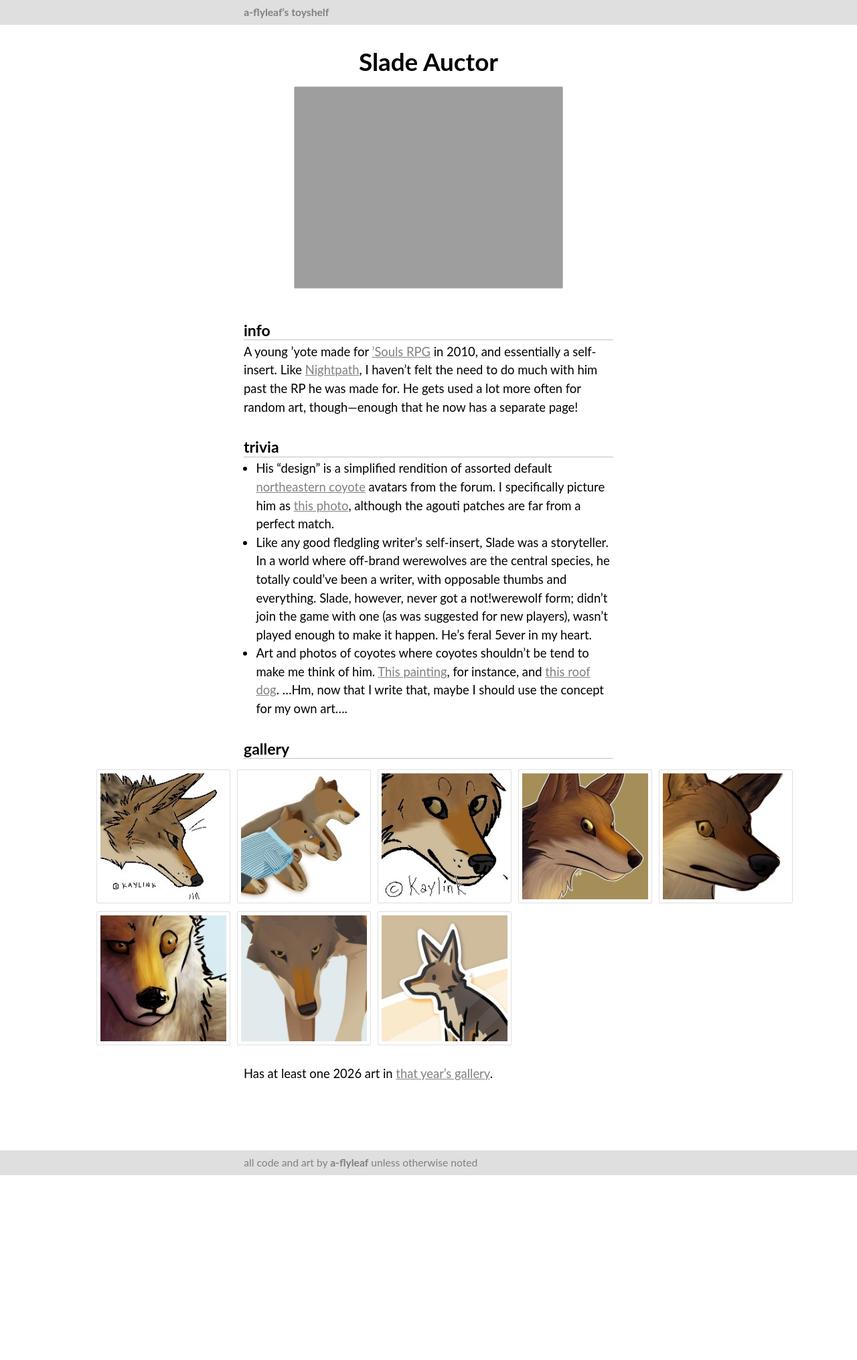
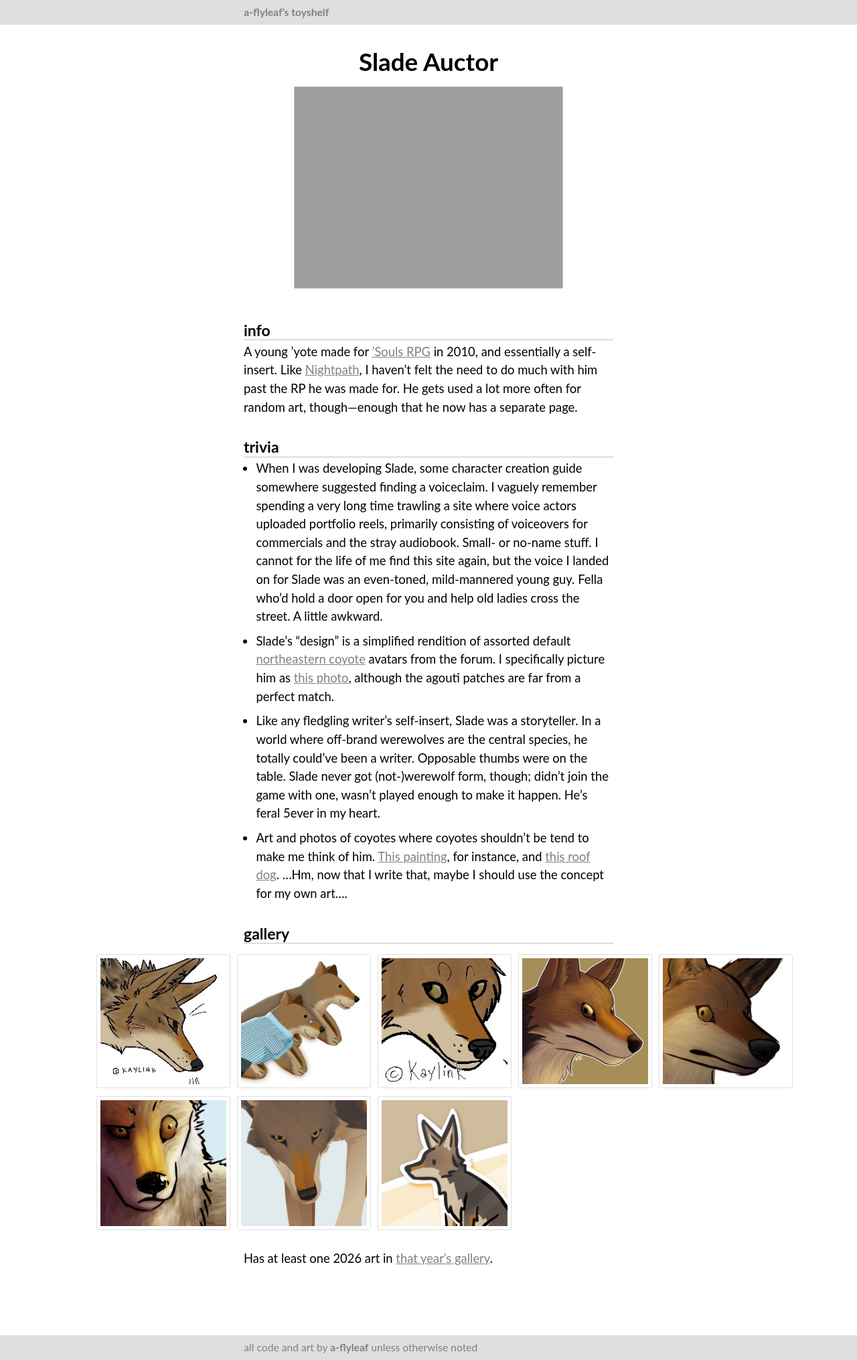
Before and after one commit to a-flyleaf/toyshelf, a Jekyll site: the page built from misc/slade-auctor.md, in a window 1280 px wide. Shown: the whole page at 67% size. Built offline with Jekyll 4.4.1, drawn with Linux system fonts in a browser that asks for light colours; some web fonts are replaced; before the commit the page ends 1755 px from its top, so only the background shows below that.

Commit message:
various copyedits

```diff
--- a/misc/slade-auctor.md
+++ b/misc/slade-auctor.md
@@ -5,13 +5,16 @@ nm: slade
 imgsrc: lineless-yote
 
 info: |-
-  A young ’yote made for [’Souls RPG](https://soulsrpg.com/forum/) in 2010, and essentially a self-insert. Like [Nightpath](INC_URL/misc#nightpath), I haven't felt the need to do much with him past the RP he was made for. He gets used a lot more often for random art, though---enough that he now has a separate page!
+  A young ’yote made for [’Souls RPG](https://soulsrpg.com/forum/) in 2010, and essentially a self-insert. Like [Nightpath](INC_URL/misc#nightpath), I haven't felt the need to do much with him past the RP he was made for. He gets used a lot more often for random art, though---enough that he now has a separate page.
 
 
 trivia: |-
-  - His "design" is a simplified rendition of assorted default [northeastern coyote](https://wiki.soulsrpg.com/index.php?n=Resources.NortheasternCoyote) avatars from the forum. I specifically picture him as [this photo](https://www.flickr.com/photos/10574543@N08/2761106350/in/photostream/), although the agouti patches are far from a perfect match.
-  - Like any good fledgling writer's self-insert, Slade was a storyteller. In a world where off-brand werewolves are the central species, he totally could've been a writer, with opposable thumbs and everything. Slade, however, never got a not!werewolf form; didn't join the game with one (as was suggested for new players), wasn't played enough to make it happen. He's feral 5ever in my heart.
+  - When I was developing Slade, some character creation guide somewhere suggested finding a voiceclaim. I vaguely remember spending a very long time trawling a site where voice actors uploaded portfolio reels, primarily consisting of voiceovers for commercials and the stray audiobook. Small- or no-name stuff. I cannot for the life of me find this site again, but the voice I landed on for Slade was an even-toned, mild-mannered young guy. Fella who'd hold a door open for you and help old ladies cross the street. A little awkward.
+  - Slade's "design" is a simplified rendition of assorted default [northeastern coyote](https://wiki.soulsrpg.com/index.php?n=Resources.NortheasternCoyote) avatars from the forum. I specifically picture him as [this photo](https://www.flickr.com/photos/10574543@N08/2761106350/in/photostream/), although the agouti patches are far from a perfect match.
+  - Like any fledgling writer's self-insert, Slade was a storyteller. In a world where off-brand werewolves are the central species, he totally could've been a writer. Opposable thumbs were on the table. Slade never got (not-)werewolf form, though; didn't join the game with one, wasn't played enough to make it happen. He's feral 5ever in my heart.
   - Art and photos of coyotes where coyotes shouldn't be tend to make me think of him. [This painting](https://artbycreeps.tumblr.com/post/769862237053714432/somber-22x28-inches-oil-on-wood-sold), for instance, and [this roof dog](https://bestthingfortoday.tumblr.com/post/115113583299/wild-coyote-on-the-roof-of-a-bar-queens-ny). ...Hm, now that I write that, maybe I should use the concept for my own art....
+
+css: "main li{margin:.5em 0;}"
 
 ---
 <div id="gallery">{%for art in site.art%}{%if art.tags contains "slade"%}<a href="{%include url.html%}{{art.url}}"><img src="{%include url.html%}/assets/img/art/{{art.date|date:"%F"}}-tn{%if art.tags.size>1%}-{{page.nm}}{%endif%}.jpg" alt="{{art.title}}"/></a>{%endif%}{%endfor%}</div>
```
Also changed, not shown: _art/2023-05-20-brame-concepts.md (+1 -1 lines), _art/2023-06-18-brame-heads.md (renamed from _art/2023-6-18-brame-heads.md, +1 -1 lines).
